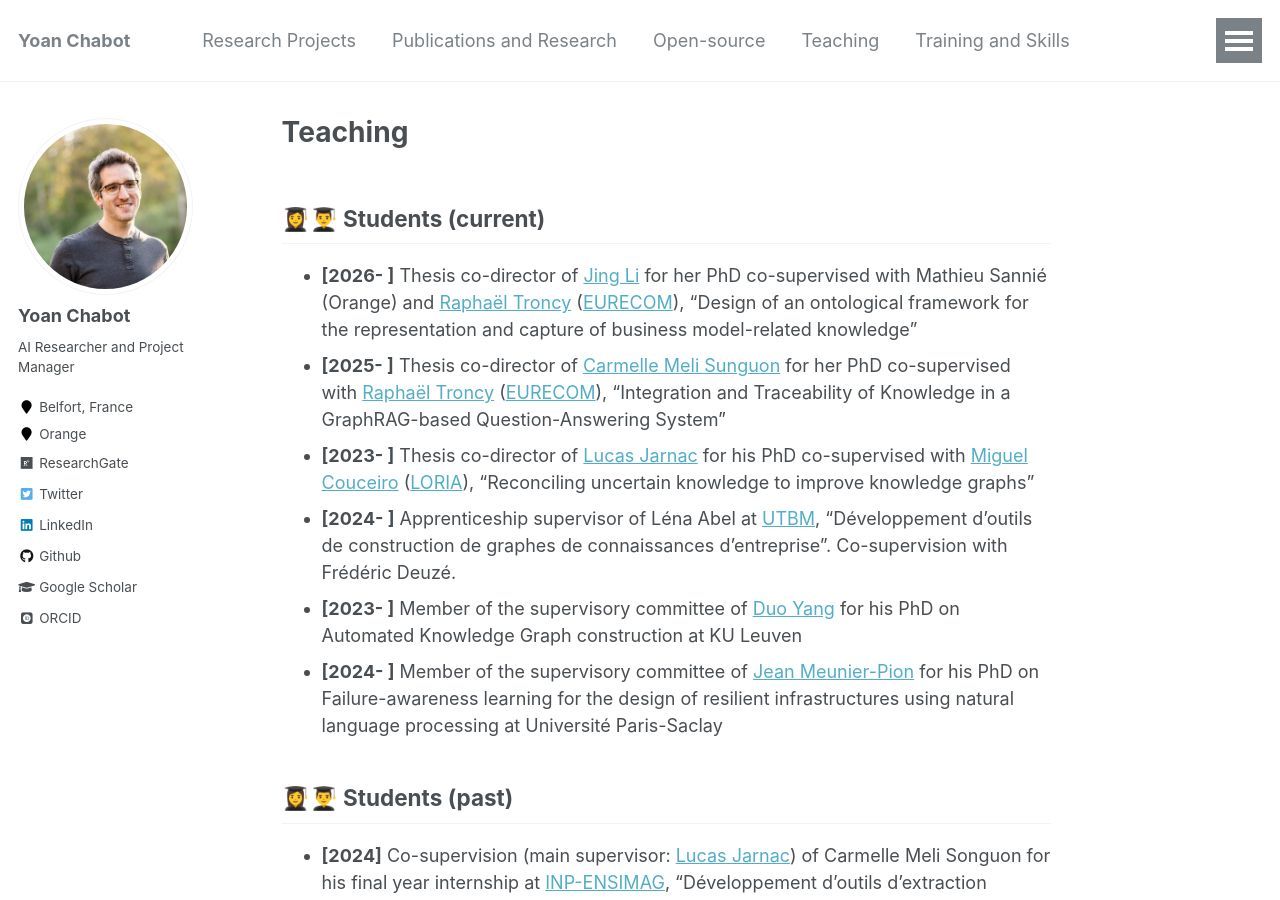
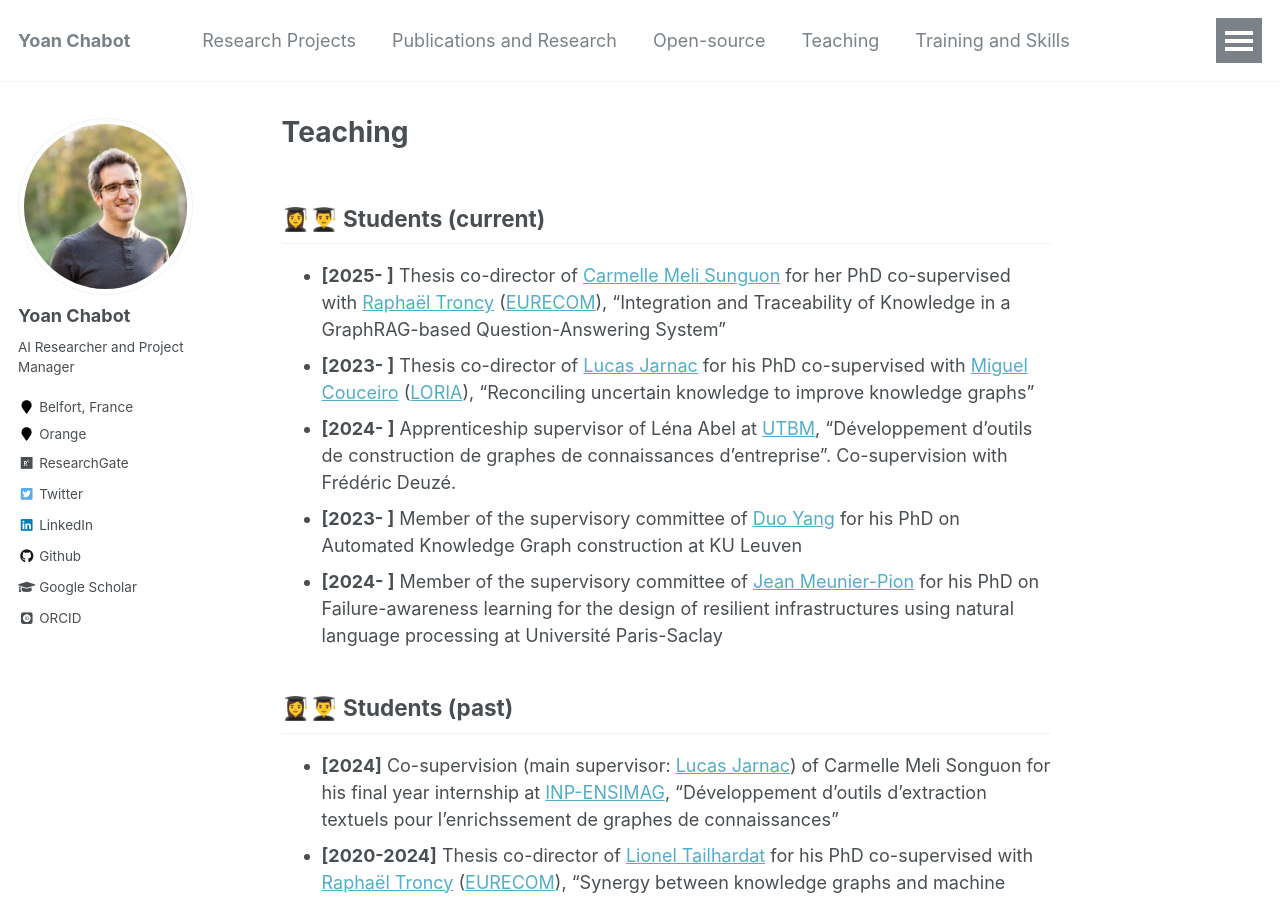
Before and after one commit to yoanchabot/yoanchabot.github.io, a Jekyll site: the page built from _pages/teaching.md, in a window 1280 px wide and 900 px high. Built offline with Jekyll 4.4.1, drawn with Linux system fonts in a browser that asks for light colours; some web fonts are replaced.

Commit message:
Update teaching.md

```diff
--- a/_pages/teaching.md
+++ b/_pages/teaching.md
@@ -5,7 +5,6 @@ author_profile: true
 ---
 
 ## 👩‍🎓👨‍🎓 Students (current)
-* **[2026- ]** Thesis co-director of [Jing Li](https://www.linkedin.com/in/jing-li-b80205294) for her PhD co-supervised with Mathieu Sannié (Orange) and [Raphaël Troncy](https://www.eurecom.fr/~troncy/) ([EURECOM](http://www.eurecom.fr)), "Design of an ontological framework for the representation and capture of business model-related knowledge"
 * **[2025- ]** Thesis co-director of [Carmelle Meli Sunguon](https://www.eurecom.fr/fr/people/meli-songuon-carmelle) for her PhD co-supervised with [Raphaël Troncy](https://www.eurecom.fr/~troncy/) ([EURECOM](http://www.eurecom.fr)), "Integration and Traceability of Knowledge in a GraphRAG-based Question-Answering System"
 * **[2023- ]** Thesis co-director of [Lucas Jarnac](https://scholar.google.com/citations?user=O24FhxkAAAAJ&hl=fr) for his PhD co-supervised with [Miguel Couceiro](https://members.loria.fr/mcouceiro/) ([LORIA](https://www.loria.fr/en/)), "Reconciling uncertain knowledge to improve knowledge graphs"
 * **[2024- ]** Apprenticeship supervisor of Léna Abel at [UTBM](https://www.utbm.fr/), "Développement d’outils de construction de graphes de connaissances d’entreprise". Co-supervision with Frédéric Deuzé.
```
